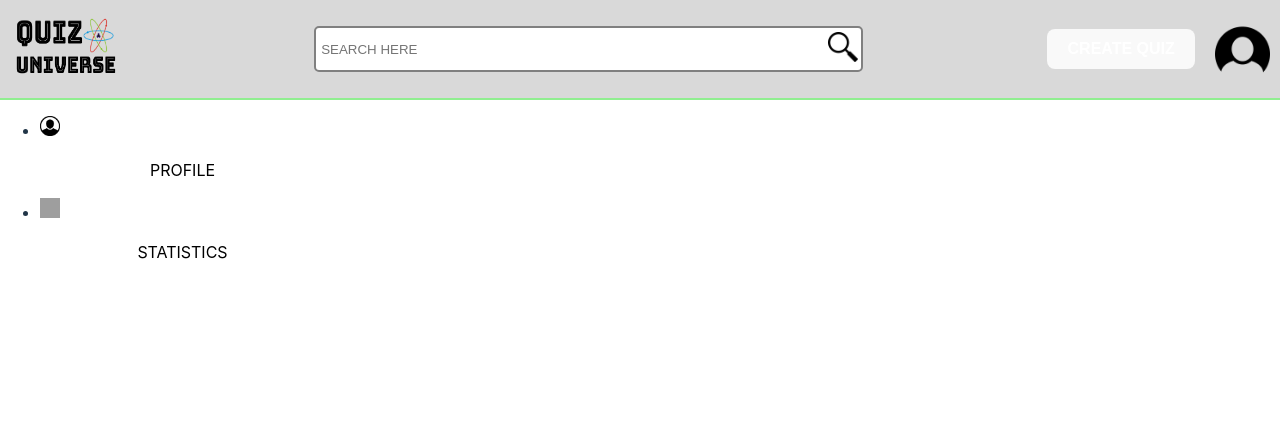
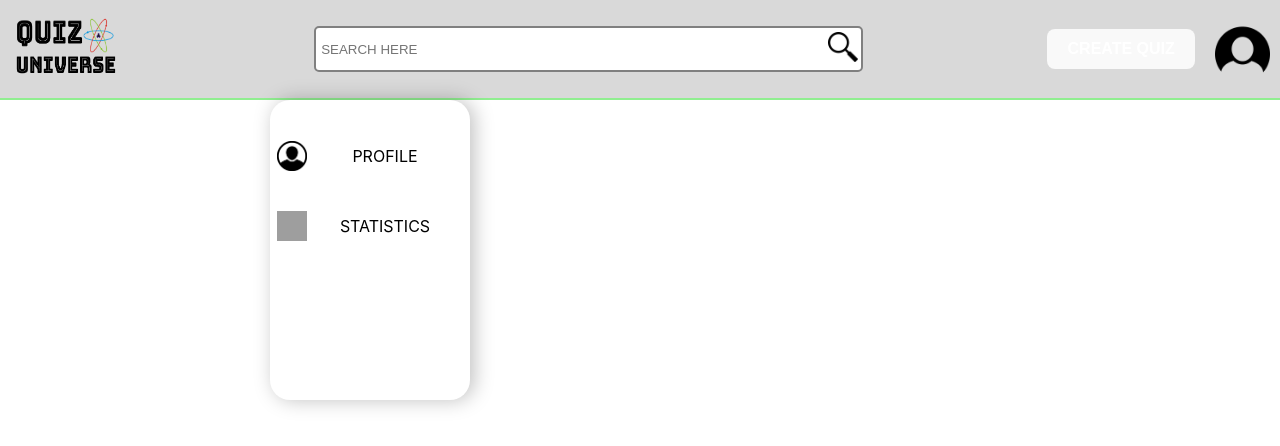
Before and after one commit to rafaelFacundo/quiz_site, a React (Vite) app: page /settings in a window 1280 px wide. Shown: the top 446 px of the page. Built offline with nearby package versions, Linux system fonts and the light colour scheme; grey boxes are pictures that could not be loaded; a web font is replaced by a local one.

Commit message:
settings navigation design done

```diff
--- a/src/pages/SettingsPage/components/ProfileInformations/index.jsx
+++ b/src/pages/SettingsPage/components/ProfileInformations/index.jsx
@@ -0,0 +1,12 @@
+import React from "react";
+import {
+    MainContent,
+} from "./style";
+
+export default function ProfileInformation() {
+    return(
+        <MainContent>
+
+        </MainContent>
+    );
+}
--- a/src/pages/SettingsPage/components/ProfileInformations/style.js
+++ b/src/pages/SettingsPage/components/ProfileInformations/style.js
@@ -0,0 +1,7 @@
+import styled from "styled-components";
+
+const MainContent = styled.div``
+
+export {
+    MainContent,
+}
--- a/src/pages/SettingsPage/index.jsx
+++ b/src/pages/SettingsPage/index.jsx
@@ -9,6 +9,7 @@ import {
     NavOption
 } from "./styles";
 import { Image, Text } from "../../components/styles";
+import ProfileInformation from "./components/ProfileInformations";
 import Header from "../../components/Header";
 
 export default function SettingsPage() {
@@ -26,22 +27,24 @@ export default function SettingsPage() {
                         <NavOption onClick={() => {setWhatToShow(true)}}>
                             <Image
                                 src={ProfileIcon}
-                                imgWidth={"20px"}
-                                imgHeight={"20px"}
+                                imgWidth={"30px"}
+                                imgHeight={"30px"}
                             />
                             <Text>PROFILE</Text>
                         </NavOption>
                         <NavOption onClick={() => {setWhatToShow(false)}}>
                             <Image
                                 src={ChartIcon}
-                                imgWidth={"20px"}
-                                imgHeight={"20px"}
+                                imgWidth={"30px"}
+                                imgHeight={"30px"}
                             />
                             <Text>STATISTICS</Text>
                         </NavOption>
                     </NavList>
                 </Navigation>
-
+                {
+                    whatToShow && <ProfileInformation />
+                }
             </ContedDiv>
         </MainContent>
     );
--- a/src/pages/SettingsPage/styles.js
+++ b/src/pages/SettingsPage/styles.js
@@ -5,10 +5,44 @@ const MainContent = styled.div`
     width: 100vw;
     height: 100vh;
 `;
-const ContedDiv = styled.div``;
-const Navigation = styled.div``;
-const NavList = styled.ul``;
-const NavOption = styled.li``;
+const ContedDiv = styled.div`
+    display: flex;
+    align-items: center;
+    justify-content: space-around;
+`;
+const Navigation = styled.div`
+    background-color: white;
+    box-shadow: 4px 0px 20px rgba(0,0,0,0.25);
+    border-radius: 20px;
+    height: 300px;
+    width: 200px;
+`;
+const NavList = styled.ul`
+    display: flex;
+    align-items: center;
+    flex-direction: column;
+    width: 100%;
+    height: 100%;
+    box-sizing: border-box;
+    padding: 0px;
+    padding-top: 5px;
+`;
+const NavOption = styled.li`
+    display: flex;
+    align-items: center;
+    justify-content: space-around;
+    width: 100%;
+    margin-top: 8px;
+    margin-top: 0;
+    transition: all 0.4s;
+    &:hover {
+        cursor: pointer;
+        background-color: lightgray;
+        border-bottom: 2px solid lightgreen;
+    }
+    box-sizing: border-box;
+    padding: 7px;
+`;
 
 export {
     MainContent,
```
